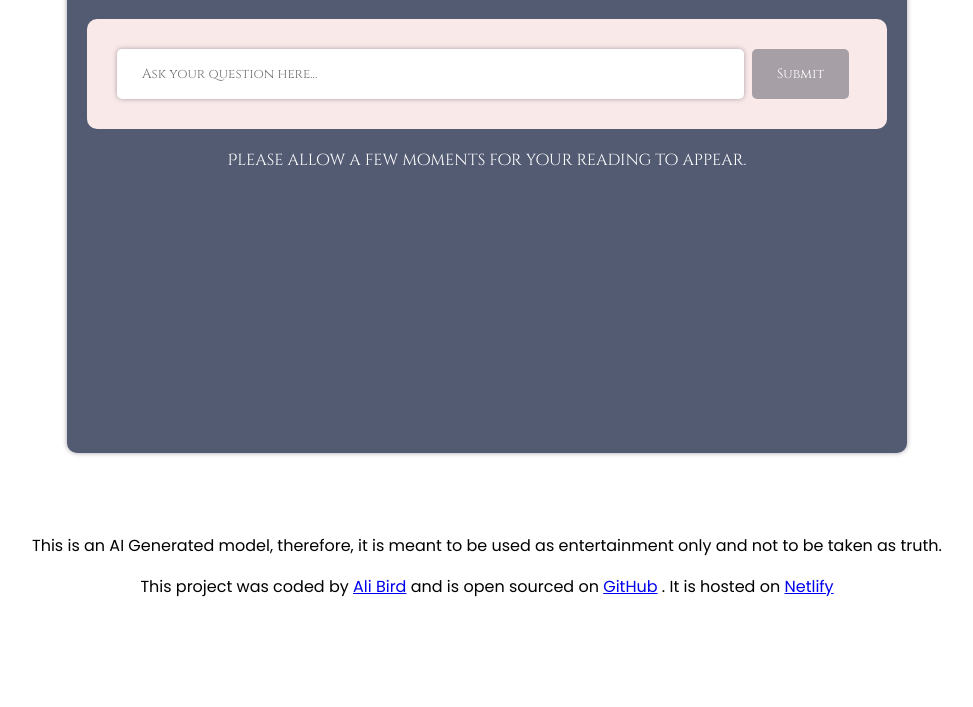
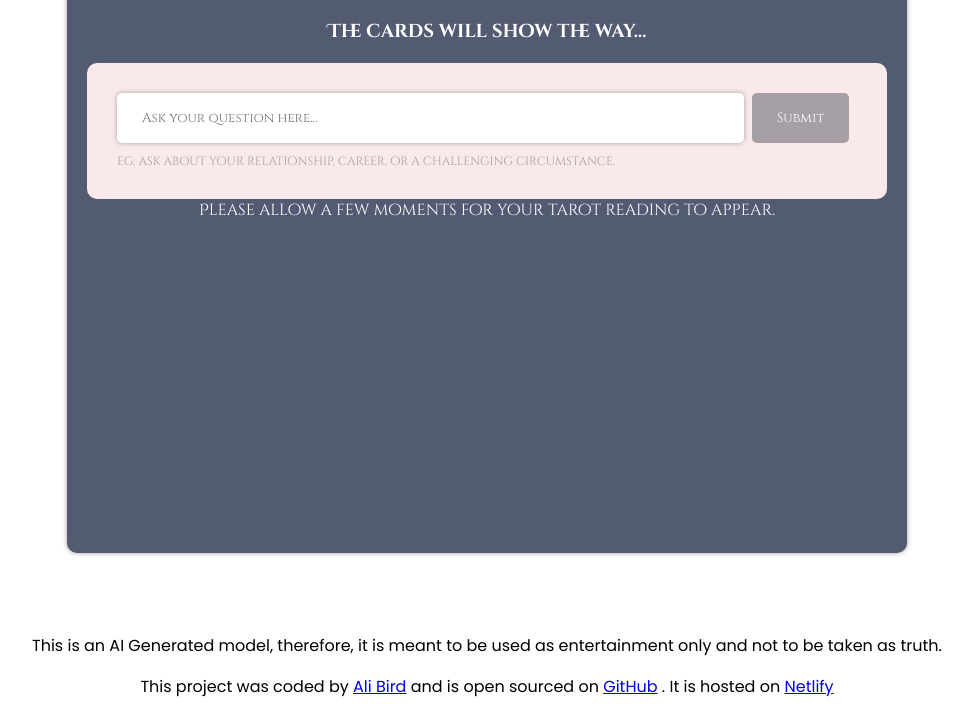
Before and after one commit to alisatelier/SheCodes-Plus-AI-Project, a plain HTML site: page index.html in a window 1280 px wide. Shown: the part 167-874 px from the top of the page, without its empty margins (153-1126 px from the left). Before the commit the page ends 800 px from the top, so only its background shows below. Drawn offline with nearby package versions, Linux system fonts and the light colour scheme.

Commit message:
Added user experience features

```diff
--- a/index.html
+++ b/index.html
@@ -15,14 +15,22 @@
   <div class = "container">
   <header>
    <h1> Reveal Your Fate! </h1>
+   <h3> The cards will show the way...</h2>
   </header>
  <main>
   <form id= "tarot-form">
+    <div class = "form-blocking">
     <input type = "text" placeholder= "Ask your question here..." autofocus required class = "input-field" id = "prompt-input">
     <input type= "submit" class = "submit-button"/>
+    </div>
+    <div class = "user-experience">
+      eg: ask about your relationship, career, or a challenging circumstance.
+    </div>
   </form>
-  <div class = "hold-tone" id = "tarot-reading">
-    Please allow a few moments for your reading to appear.
+  <div class = "be-patient">
+    Please allow a few moments for your tarot reading to appear.
+  </div>
+  <div id = "tarot-reading">
   </div>
  </main>
   </div>
--- a/src/index.js
+++ b/src/index.js
@@ -10,12 +10,18 @@ function generateReading(event){
   let apiURL = `https://api.shecodes.io/ai/v1/generate?prompt=${prompt}&context=${context}&key=${apiKey}`
 
   axios(apiURL).then(displayReading);
-}
-
-function displayReading(response){
 
   let readingElement = document.querySelector("#tarot-reading")
   readingElement.classList.add("text-appear")
+  readingElement.classList.add("blink")
+  readingElement.innerHTML = "🔮 Your cards are being pulled... "
+}
+
+
+
+function displayReading(response){
+let stopBlinking = document.querySelector(".blink")
+stopBlinking.classList.remove("blink")
  new Typewriter('#tarot-reading', {
   strings: response.data.answer,
   autoStart: true,
--- a/src/style.css
+++ b/src/style.css
@@ -6,7 +6,7 @@
   padding: 20px;
   margin: 80px auto;
   max-width: 800px;
-  height: 500px;
+  height: 600px;
   border-radius: 10px;
   text-align:center;
   font-family: 'cinzel decorative';
@@ -20,7 +20,18 @@ form{
   background-color: #Fae9e9;
   padding: 30px;
   border-radius: 10px;
+}
+
+.form-blocking{
   display: flex;
+}
+.user-experience{
+  color: #A69FA5;
+  font-size: 12px;
+  margin-top:10px;
+  display: block;
+  text-align:left;
+
 }
 .input-field:focus{
   outline:none;
@@ -68,3 +79,12 @@ footer{
   text-align: center;
   font-family: poppins;
 }
+
+@keyframes blink{
+  50% {
+    opacity:0;
+  }
+}
+.blink{
+  animation: blink 1s step-start 0s infinite;
+}
```
